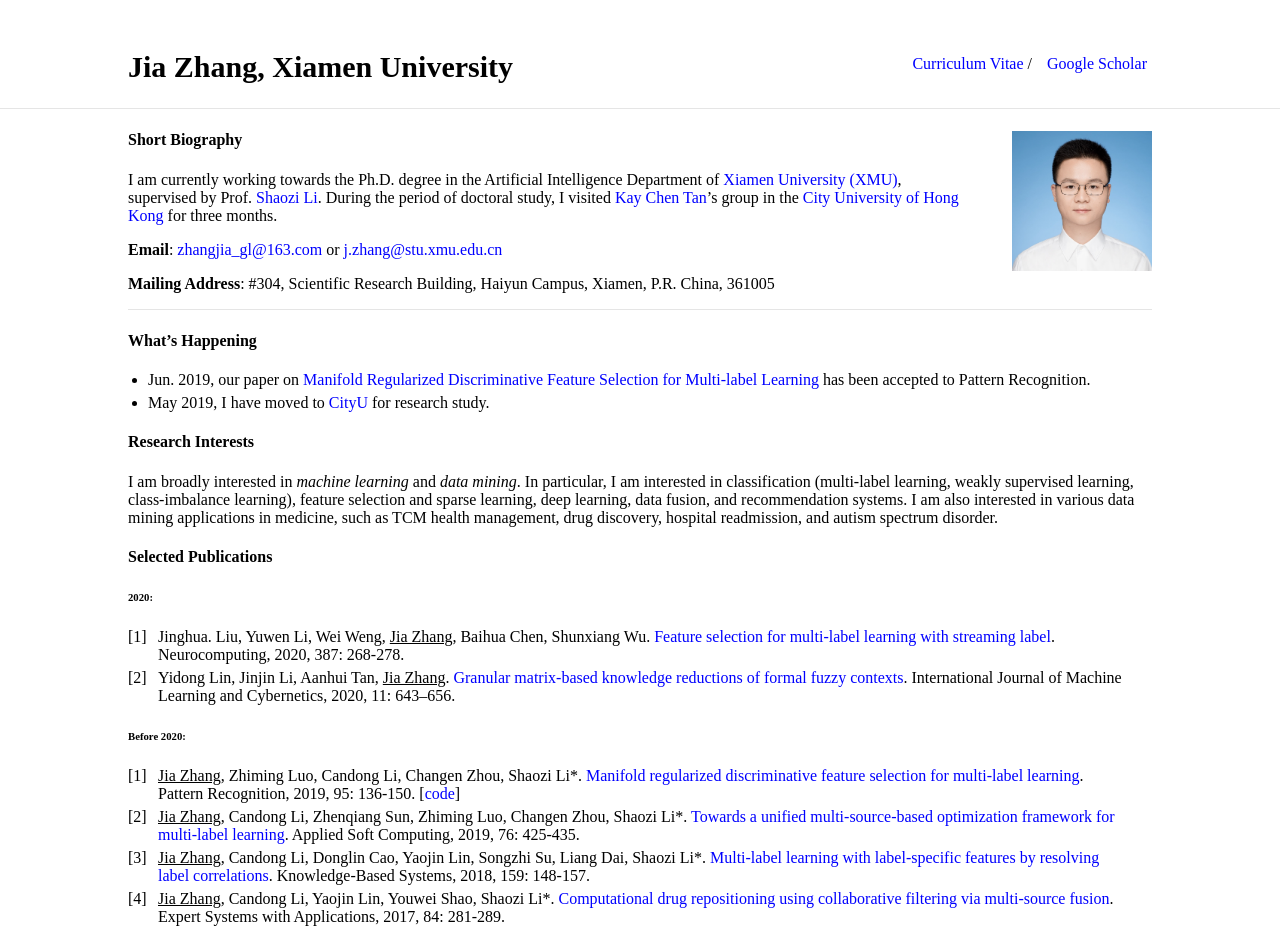
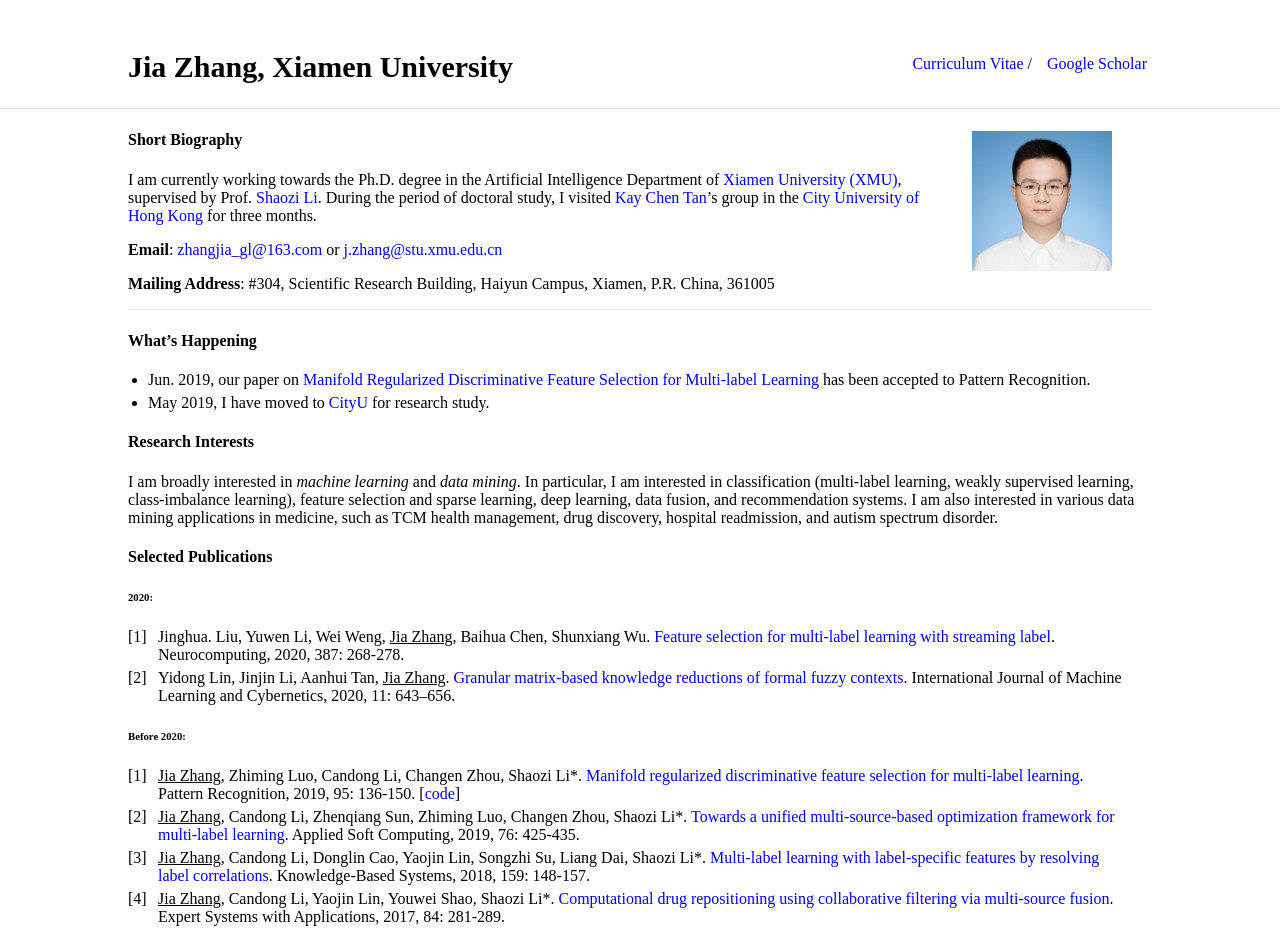
Before and after one commit to jiazhang-ml/jiazhang-ml.github.io, a Jekyll site: the page built from index.md, in a window 1280 px wide. Shown: the top 931 px of the page. Built offline with Jekyll 4.4.1, drawn with Linux system fonts in a browser that asks for light colours.

Commit message:
Update typography.scss

```diff
--- a/_sass/typography.scss
+++ b/_sass/typography.scss
@@ -40,7 +40,7 @@
         height: 140px;
         width: 140px;
         position: relative;
-        margin: 0px 0px 0 40px;
+        margin: 0px 40px 0 40px;
         float: right;
         border-radius: 0%;
         p & {
```
